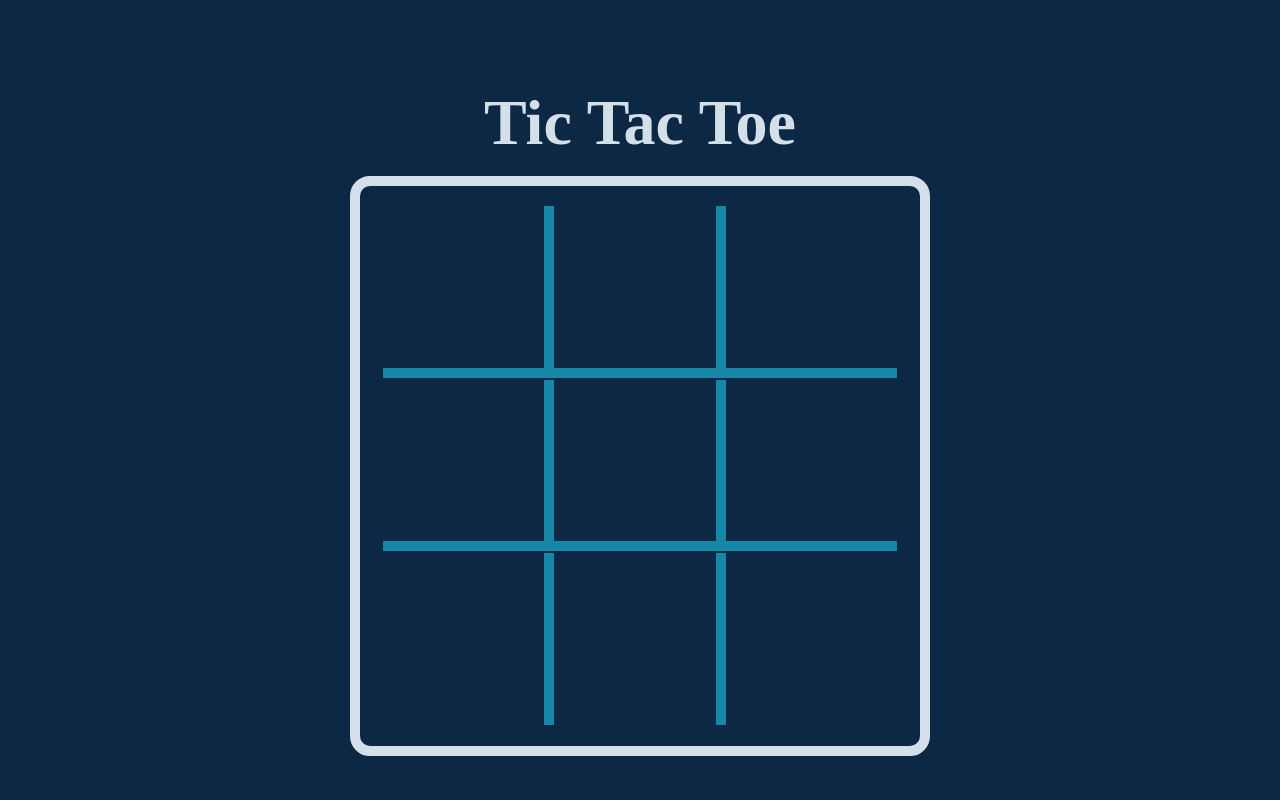
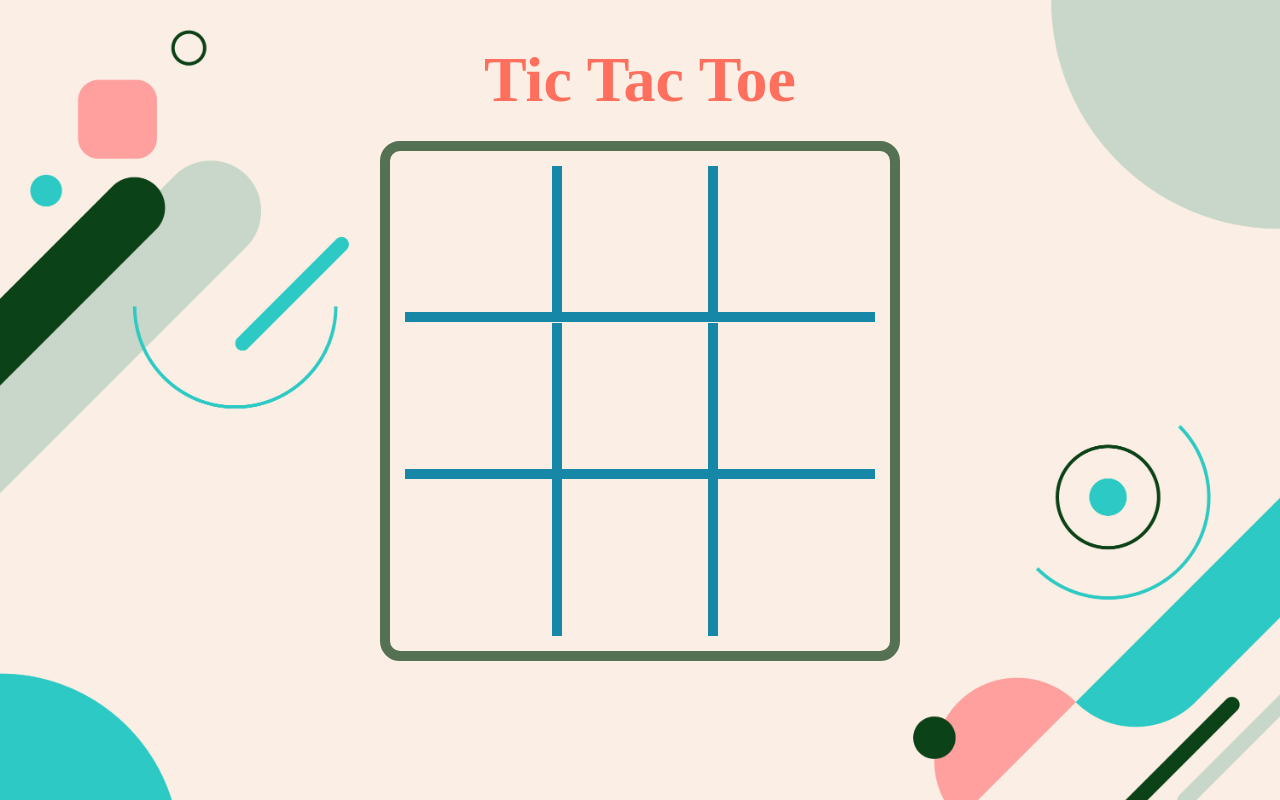
Before and after one commit to hemant-kushwaha/tic--tac--toe-game, a plain HTML site: page index.html in a window 1280 px wide. Drawn offline with Linux system fonts and the light colour scheme.

Commit message:
final ui changes

```diff
--- a/style.css
+++ b/style.css
@@ -1,18 +1,24 @@
 body {
-    background-color: #0d2844;
+    background-image: url("8288032.jpg");
+    background-repeat: no-repeat;
+    background-size: cover;
     display: flex;
     flex-direction: column;
     justify-content: center;
     align-items: center;
-    height: 100vh;
+    /* height: 100%; */
     margin: 0;
     padding: 0;
 }
 
+:root{
+    /* text:#F6F5F5; */
+}
+
 #game-heading {
-    margin-bottom: 1rem;
+    margin-bottom: 1.5rem;
     font-size: 4rem;
-    color: #D3E0EA;
+    color: #FF6F5E;
     font-weight: 600;
 }
 
@@ -22,15 +28,17 @@ body {
     display: flex;
     flex-wrap: wrap;
     justify-content: center;
-    border: 10px solid #D3E0EA;
-    padding: 20px;
+    border: 10px solid #557153;
+    padding: 15px;
     border-radius: 20px;
-    gap: 0;
+    box-sizing: border-box;
+
+    /* gap: 0; */
 }
 
 .inner {
-    height: 33%;
-    width: 33%;
+    height: 33.3%;
+    width: 33.3%;
     display: flex;
     align-items: center;
     justify-content: center;
@@ -38,6 +46,7 @@ body {
     font-weight: bold;
     cursor: pointer;
     box-sizing: border-box; /* Prevents spacing issues */
+
 }
 
 /* Add vertical (|) separators except for the last column */
```
Also changed, not shown: 8288032.jpg (added).
